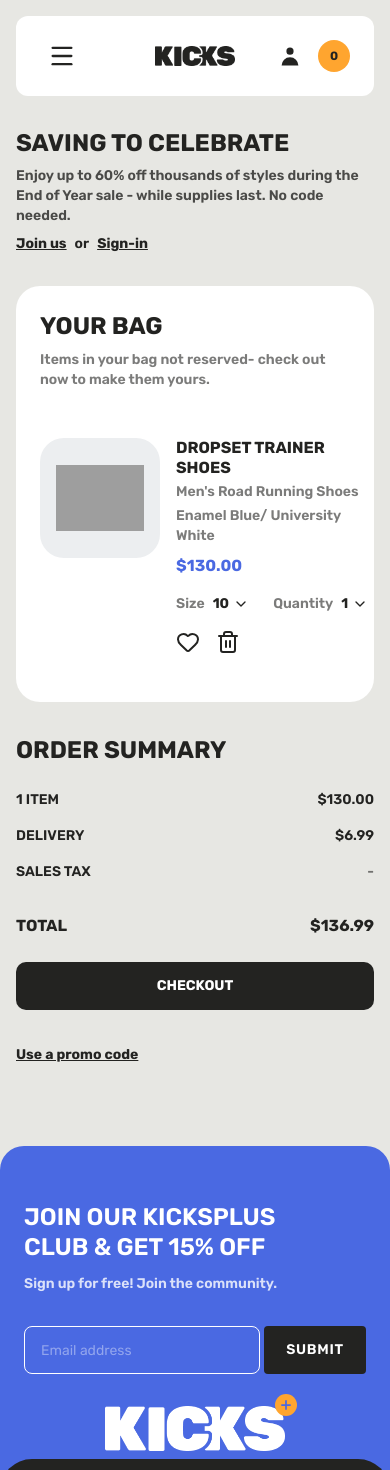
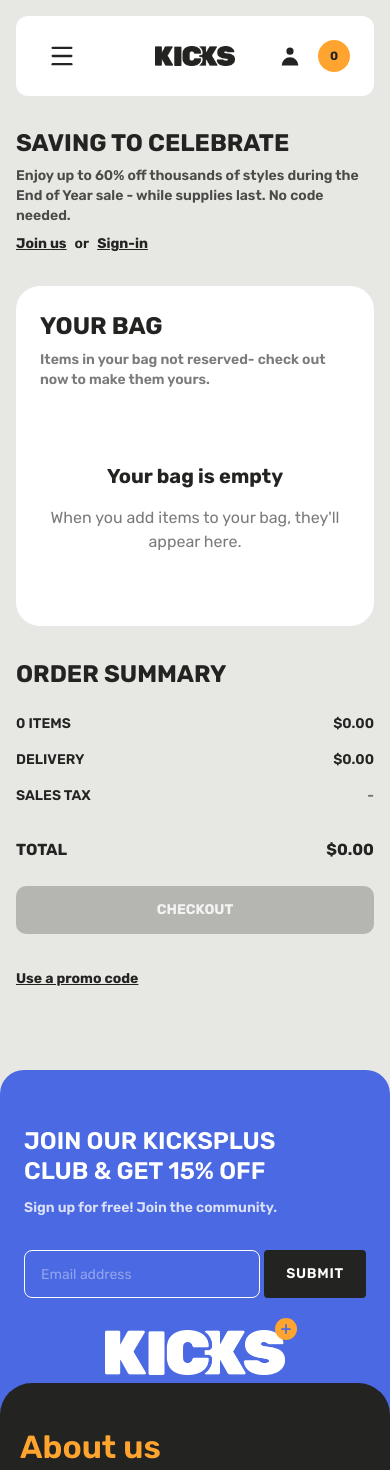
Before and after one commit to rakibislam2233/Kicks, a Next.js app: page /cart in a window 390 px wide. Shown: the top 1470 px of the page. Built offline with nearby package versions, Linux system fonts and the light colour scheme; grey boxes are pictures that could not be loaded.

Commit message:
feat: update code

```diff
--- a/next.config.ts
+++ b/next.config.ts
@@ -17,6 +17,10 @@
         protocol: "https",
         hostname: "placeimg.com",
       },
+      {
+        protocol: "https",
+        hostname: "pravatar.cc",
+      },
     ],
   },
 };
--- a/src/app/page.tsx
+++ b/src/app/page.tsx
@@ -13,9 +13,6 @@
 
   const categories = categoriesRes.data || [];
   const products = productsRes.data || [];
-
-  console.log("Categories", categories);
-  console.log("Products", products);
   return (
     <main className="min-h-screen">
       <HeroSection />
--- a/src/components/pages/cart/CartBag.tsx
+++ b/src/components/pages/cart/CartBag.tsx
@@ -1,22 +1,10 @@
 "use client";
-
+import { useAppSelector } from "@/redux/store";
 import CartItem from "./CartItem";
 
-const cartItems = [
-  {
-    id: 1,
-    name: "DROPSET TRAINER SHOES",
-    category: "Men's Road Running Shoes",
-    description: "Enamel Blue/ University White",
-    size: "10",
-    quantity: 1,
-    price: 130.0,
-    image:
-      "https://images.unsplash.com/photo-1606107557195-0e29a4b5b4aa?q=80&w=1964&auto=format&fit=crop",
-  },
-];
+const CartBag = () => {
+  const cartItems = useAppSelector((state) => state.cart.items);
 
-const CartBag = () => {
   return (
     <div className="w-full bg-white rounded-[24px] xl:rounded-[32px] p-6 xl:p-8">
       <div className="mb-6 xl:mb-8">
@@ -29,9 +17,20 @@
       </div>
 
       <div className="flex flex-col">
-        {cartItems.map((item) => (
-          <CartItem key={item.id} item={item} />
-        ))}
+        {cartItems.length > 0 ? (
+          cartItems.map((item, index) => (
+            <CartItem key={`${item.id}-${index}`} item={item} />
+          ))
+        ) : (
+          <div className="py-12 text-center flex flex-col items-center gap-4">
+            <p className="text-xl font-bold text-[#232321]">
+              Your bag is empty
+            </p>
+            <p className="text-[#232321]/60">
+              When you add items to your bag, they&apos;ll appear here.
+            </p>
+          </div>
+        )}
       </div>
     </div>
   );
--- a/src/components/pages/cart/CartItem.tsx
+++ b/src/components/pages/cart/CartItem.tsx
@@ -1,22 +1,57 @@
 "use client";
 
+import { removeFromCart, updateQuantity } from "@/redux/features/cartSlice";
+import { useAppDispatch } from "@/redux/store";
 import { ChevronDown, Heart, Trash2 } from "lucide-react";
 import Image from "next/image";
 
 interface CartItemProps {
   item: {
-    id: number;
+    id: string;
     name: string;
-    category: string;
-    description: string;
-    size: string;
-    quantity: number;
     price: number;
     image: string;
+    quantity: number;
+    size?: string | number;
+    color?: string;
+    category?: string;
+    description?: string;
   };
 }
 
 const CartItem = ({ item }: CartItemProps) => {
+  const dispatch = useAppDispatch();
+
+  const handleRemove = () => {
+    dispatch(
+      removeFromCart({ id: item.id, size: item.size, color: item.color }),
+    );
+  };
+
+  const handleQuantityIncrease = () => {
+    dispatch(
+      updateQuantity({
+        id: item.id,
+        quantity: item.quantity + 1,
+        size: item.size,
+        color: item.color,
+      }),
+    );
+  };
+
+  const handleQuantityDecrease = () => {
+    if (item.quantity > 1) {
+      dispatch(
+        updateQuantity({
+          id: item.id,
+          quantity: item.quantity - 1,
+          size: item.size,
+          color: item.color,
+        }),
+      );
+    }
+  };
+
   return (
     <div className="flex gap-4 xl:gap-6 py-6 border-b border-[#ECEEF0] last:border-0">
       {/* Product Image */}
@@ -36,15 +71,19 @@
             <h3 className="text-base xl:text-[24px] font-bold text-[#232321] uppercase leading-tight">
               {item.name}
             </h3>
+            {item.category && (
               <p className="text-sm xl:text-[16px] font-semibold text-[#232321]/60">
                 {item.category}
               </p>
+            )}
+            {item.description && (
               <p className="text-sm xl:text-[16px] font-semibold text-[#232321]/60">
                 {item.description}
               </p>
+            )}
           </div>
           <p className="text-base xl:text-[20px] font-bold text-primary">
-            ${item.price.toFixed(2)}
+            ${(item.price * item.quantity).toFixed(2)}
           </p>
         </div>
 
@@ -63,9 +102,23 @@
               <span className="text-sm xl:text-[16px] font-semibold text-[#232321]/60">
                 Quantity
               </span>
-              <button className="flex items-center gap-1 text-sm xl:text-[16px] font-bold text-[#232321] cursor-pointer">
-                {item.quantity} <ChevronDown size={16} />
+              <div className="flex items-center gap-3">
+                <button
+                  onClick={handleQuantityDecrease}
+                  className="w-6 h-6 flex items-center justify-center border border-[#232321]/20 rounded-md font-bold cursor-pointer"
+                >
+                  -
                 </button>
+                <span className="text-sm xl:text-[16px] font-bold text-[#232321]">
+                  {item.quantity}
+                </span>
+                <button
+                  onClick={handleQuantityIncrease}
+                  className="w-6 h-6 flex items-center justify-center border border-[#232321]/20 rounded-md font-bold cursor-pointer"
+                >
+                  +
+                </button>
+              </div>
             </div>
           </div>
 
@@ -73,7 +126,10 @@
             <button className="text-[#232321] hover:text-primary transition-colors cursor-pointer">
               <Heart size={24} />
             </button>
-            <button className="text-[#232321] hover:text-destructive transition-colors cursor-pointer">
+            <button
+              onClick={handleRemove}
+              className="text-[#232321] hover:text-destructive transition-colors cursor-pointer"
+            >
               <Trash2 size={24} />
             </button>
           </div>
--- a/src/components/pages/cart/OrderSummary.tsx
+++ b/src/components/pages/cart/OrderSummary.tsx
@@ -1,8 +1,12 @@
 "use client";
-
 import { Button } from "@/components/ui/button";
+import { useAppSelector } from "@/redux/store";
 
 const OrderSummary = () => {
+  const { totalQuantity, totalAmount } = useAppSelector((state) => state.cart);
+  const deliveryFee = totalAmount > 0 ? 6.99 : 0;
+  const total = totalAmount + deliveryFee;
+
   return (
     <div className="w-full xl:w-[412px] space-y-8">
       <div className="space-y-6">
@@ -12,12 +16,14 @@
 
         <div className="space-y-4">
           <div className="flex justify-between items-center text-sm xl:text-[20px] font-semibold text-[#232321]">
-            <span className="uppercase">1 ITEM</span>
-            <span>$130.00</span>
+            <span className="uppercase">
+              {totalQuantity} ITEM{totalQuantity !== 1 ? "S" : ""}
+            </span>
+            <span>${totalAmount.toFixed(2)}</span>
           </div>
           <div className="flex justify-between items-center text-sm xl:text-[20px] font-semibold text-[#232321]">
             <span className="uppercase">Delivery</span>
-            <span>$6.99</span>
+            <span>${deliveryFee.toFixed(2)}</span>
           </div>
           <div className="flex justify-between items-center text-sm xl:text-[20px] font-semibold text-[#232321]">
             <span className="uppercase">Sales Tax</span>
@@ -25,11 +31,14 @@
           </div>
           <div className="flex justify-between items-center text-base xl:text-[24px] font-bold text-[#232321] pt-4">
             <span className="uppercase">Total</span>
-            <span>$136.99</span>
+            <span>${total.toFixed(2)}</span>
           </div>
         </div>
 
-        <Button className="w-full h-12 xl:h-[60px] bg-[#232321] text-white text-sm xl:text-[16px] font-bold uppercase rounded-lg xl:rounded-xl hover:bg-black cursor-pointer">
+        <Button
+          disabled={totalQuantity === 0}
+          className="w-full h-12 xl:h-[60px] bg-[#232321] text-white text-sm xl:text-[16px] font-bold uppercase rounded-lg xl:rounded-xl hover:bg-black cursor-pointer disabled:bg-[#232321]/50 disabled:cursor-not-allowed"
+        >
           Checkout
         </Button>
       </div>
--- a/src/components/pages/productDetails/ProductInformation.tsx
+++ b/src/components/pages/productDetails/ProductInformation.tsx
@@ -2,16 +2,34 @@
 
 import { Button } from "@/components/ui/button";
 import { IProduct } from "@/interface/products.interface";
+import { addToCart } from "@/redux/features/cartSlice";
+import { useAppDispatch } from "@/redux/store";
 import { Heart } from "lucide-react";
 import { useState } from "react";
 
 const ProductInformation = ({ product }: { product: IProduct }) => {
+  const dispatch = useAppDispatch();
   const [selectedSize, setSelectedSize] = useState("38");
   const [selectedColor, setSelectedColor] = useState("navy");
 
   const sizes = ["38", "39", "40", "41", "42", "43", "44", "45", "46", "47"];
 
   if (!product) return null;
+
+  const handleAddToCart = () => {
+    dispatch(
+      addToCart({
+        id: String(product.id),
+        name: product.title,
+        price: product.price,
+        image: product.images[0] || "",
+        size: selectedSize,
+        color: selectedColor,
+      }),
+    );
+    // Optional: Add some feedback like a toast or simple message
+    alert("Added to cart!");
+  };
 
   return (
     <div className="flex flex-col gap-6 xl:gap-8">
@@ -83,7 +101,10 @@
       {/* Action Buttons */}
       <div className="space-y-2 pt-4">
         <div className="flex items-center gap-2">
-          <Button className="flex-1 h-12 bg-[#232321] text-white font-medium text-sm uppercase rounded-[8px] hover:bg-black cursor-pointer">
+          <Button
+            onClick={handleAddToCart}
+            className="flex-1 h-12 bg-[#232321] text-white font-medium text-sm uppercase rounded-[8px] hover:bg-black cursor-pointer"
+          >
             Add to Cart
           </Button>
           <button className="w-12 h-12 flex items-center justify-center bg-[#232321] text-white rounded-[8px] hover:bg-black cursor-pointer">
--- a/src/components/shared/NavActions.tsx
+++ b/src/components/shared/NavActions.tsx
@@ -1,6 +1,7 @@
 "use client";
 import { useAppSelector } from "@/redux/store";
 import { Search } from "lucide-react";
+import Link from "next/link";
 import { HiUser } from "react-icons/hi";
 
 interface NavActionsProps {
@@ -27,9 +28,11 @@
       </button>
 
       {/* Cart Icon - Visible on all devices */}
-      <button className="relative flex size-8 md:size-10 items-center justify-center rounded-full bg-[#FFA52F] text-[12px] md:text-[14px] font-bold text-[#232321] transition-transform p-2 md:p-3">
-        {totalQuantity}
-      </button>
+      <Link href="/cart">
+        <button className="relative flex size-8 md:size-10 items-center justify-center rounded-full bg-[#FFA52F] text-[12px] md:text-[14px] font-bold text-[#232321] transition-transform p-2 md:p-3 cursor-pointer">
+          {totalQuantity}
+        </button>
+      </Link>
     </div>
   );
 };
```
Lines whose indentation alone changed are shown as unchanged.
